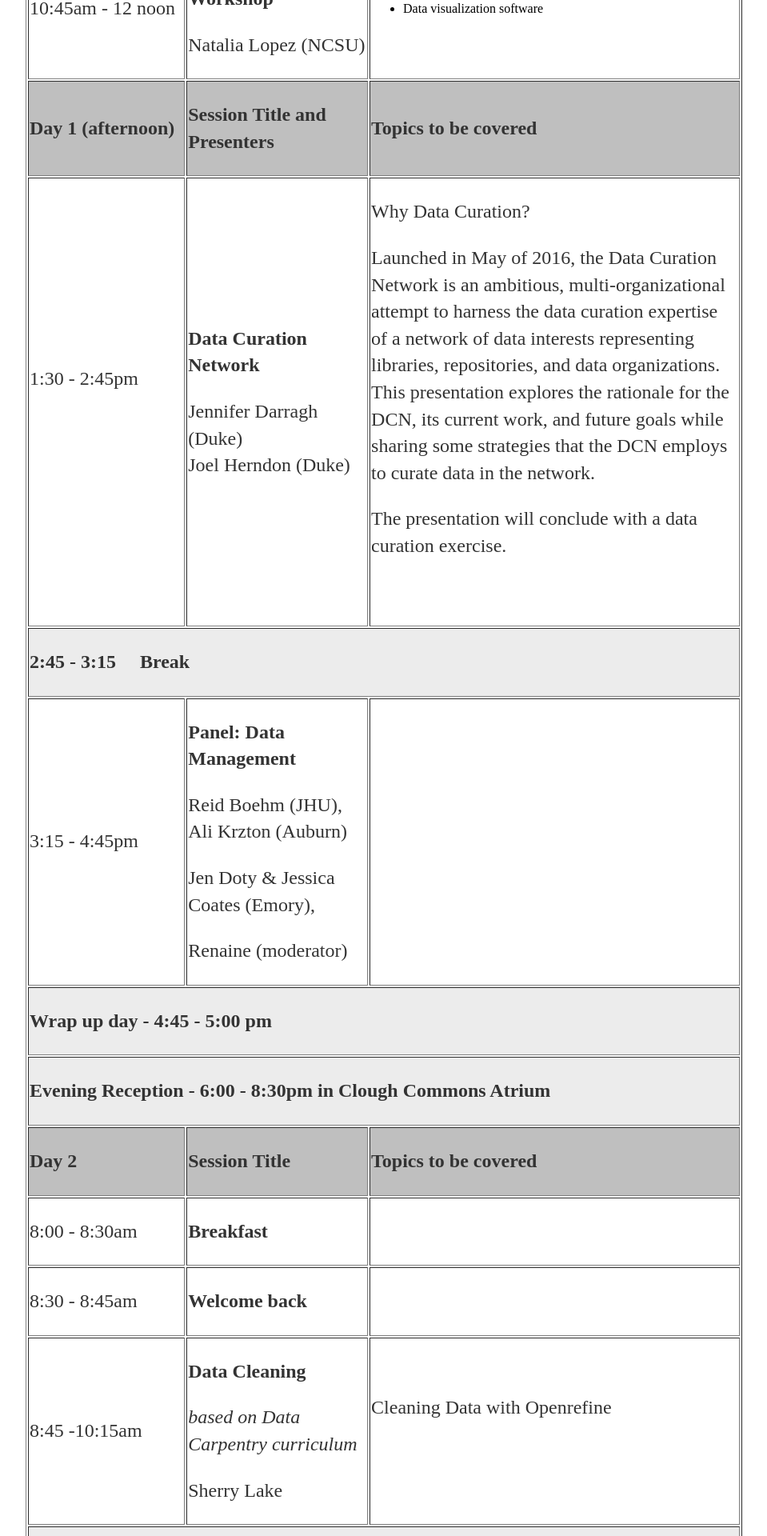
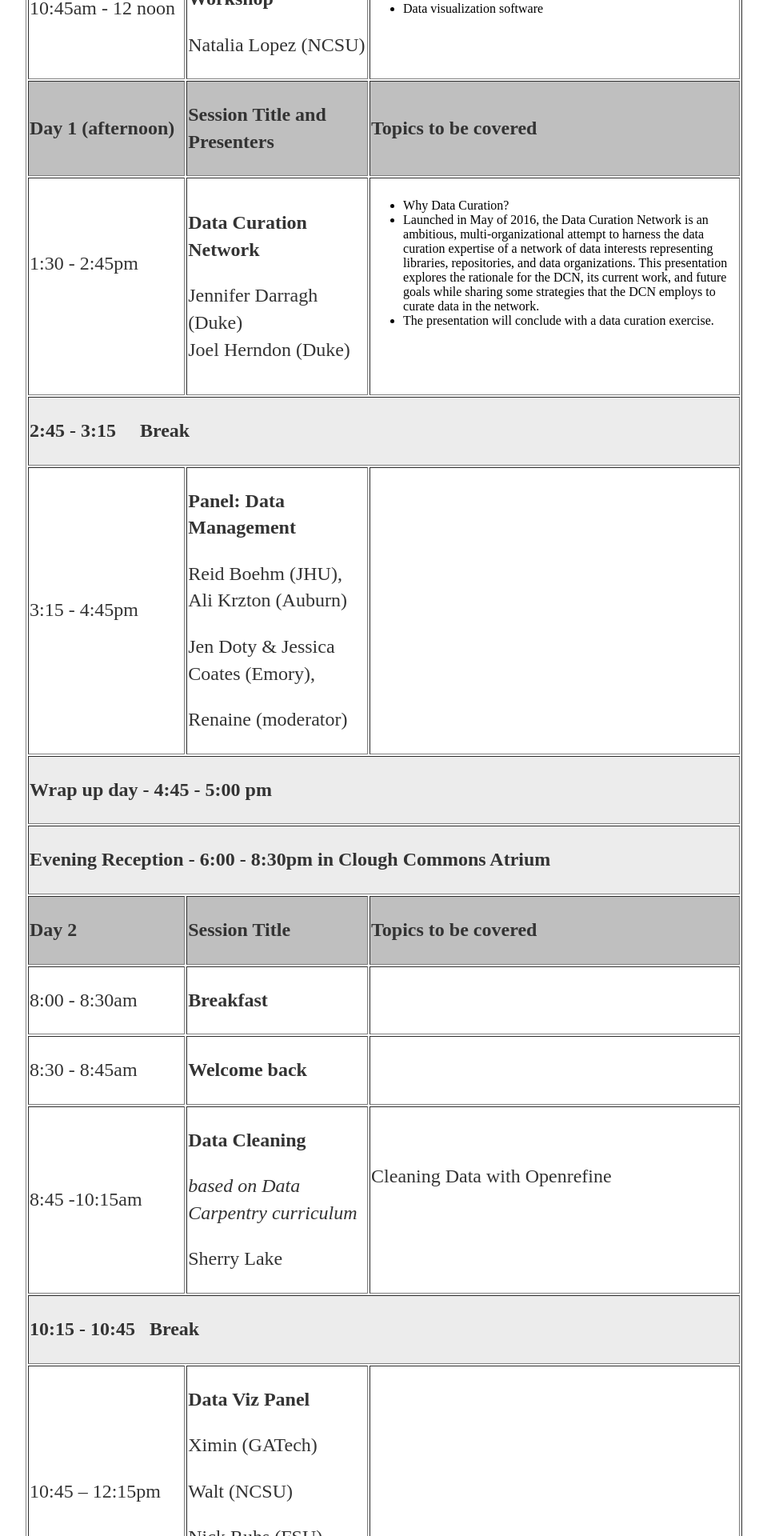
Before and after one commit to se-datalibrarian/test, a Jekyll site: the page built from program/index.html, in a window 1280 px wide. Shown: the part 1407-3327 px from the top of the page at 80% size, without its empty margins (160-1119 px from the left). Built offline with Jekyll 4.4.1, drawn with Linux system fonts in a browser that asks for light colours.

Commit message:
Updated via the Open Science Framework

```diff
--- a/program/index.html
+++ b/program/index.html
@@ -106,9 +106,9 @@ title:  Program for the SE Data Librarian Symposium
 <p>Jennifer Darragh (Duke)<br />Joel Herndon (Duke)</p>
 </td>
 <td width="279">
-<p>Why Data Curation?
-<p>Launched in May of 2016, the Data Curation Network is an ambitious, multi-organizational attempt to harness the data curation expertise of a network of data interests representing libraries, repositories, and data organizations. This presentation explores the rationale for the DCN, its current work, and future goals while sharing some strategies that the DCN employs to curate data in the network.</p>
-<p>The presentation will conclude with a data curation exercise.</p>
+<p><ul><li>Why Data Curation?</li>
+<li>Launched in May of 2016, the Data Curation Network is an ambitious, multi-organizational attempt to harness the data curation expertise of a network of data interests representing libraries, repositories, and data organizations. This presentation explores the rationale for the DCN, its current work, and future goals while sharing some strategies that the DCN employs to curate data in the network.</li>
+<li>The presentation will conclude with a data curation exercise.</li></ul></p>
 <p><strong>&nbsp;</strong></p>
 </td>
 </tr>
```
